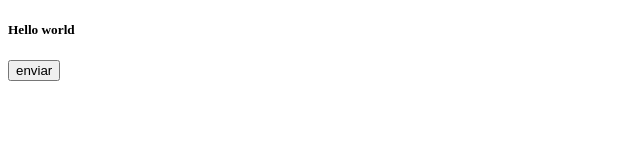
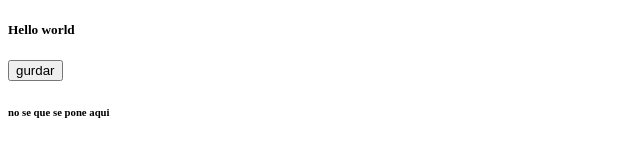
Before and after one commit to AldoRJ24/mi-primer-proyecto-html-git, a plain HTML site: page index.html in a window 1280 px wide. Shown: the full height of the page, 0-640 px from the left. Drawn offline with Linux system fonts and the light colour scheme.

Commit message:
cambio de nombre en el boton y se añadio texto en el footer

```diff
--- a/index.html
+++ b/index.html
@@ -6,11 +6,14 @@
     <body>
         <h5>Hello world
         </h5>
-        <button>enviar
+        <button>gurdar
         </button>
 
     </body>
     <footer>
+        <h6>
+            no se que se pone aqui
 
+        </h6>
     </footer>
 </html>
```
